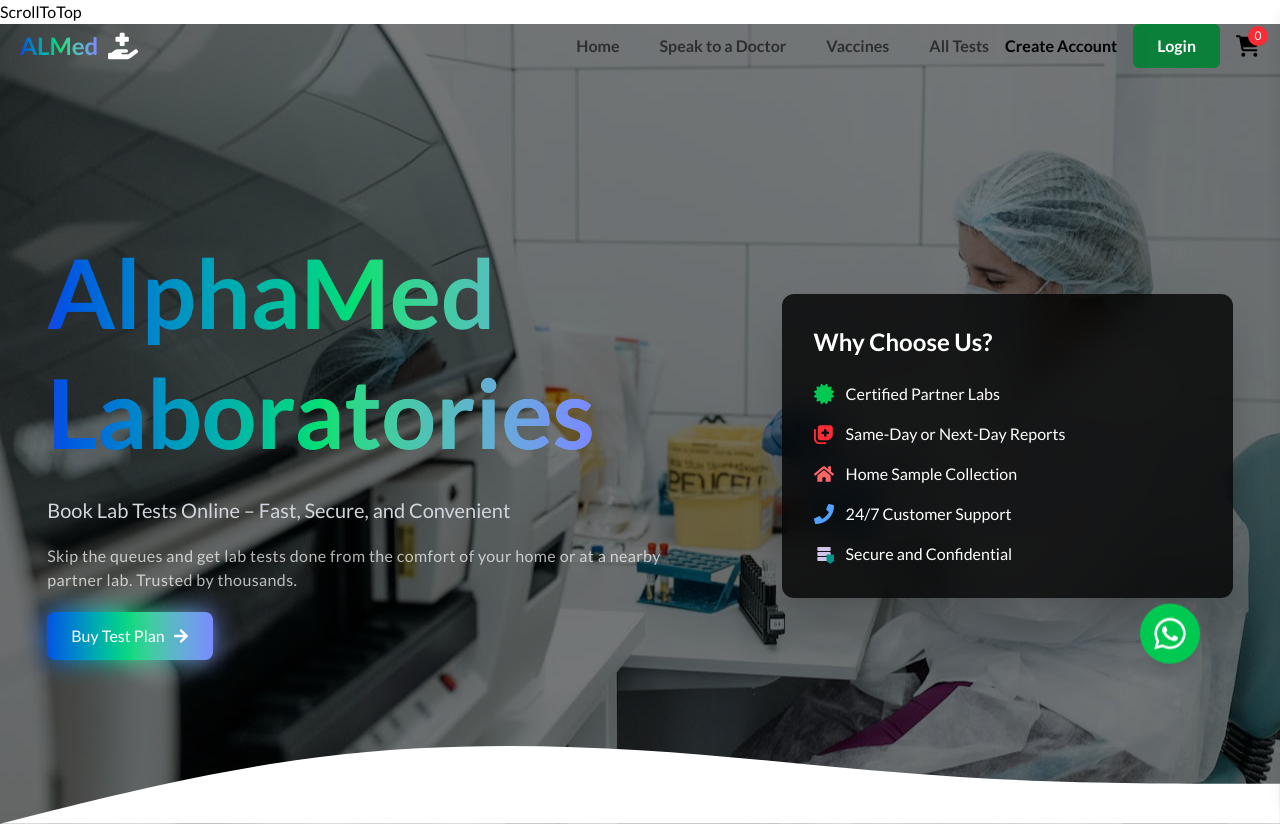
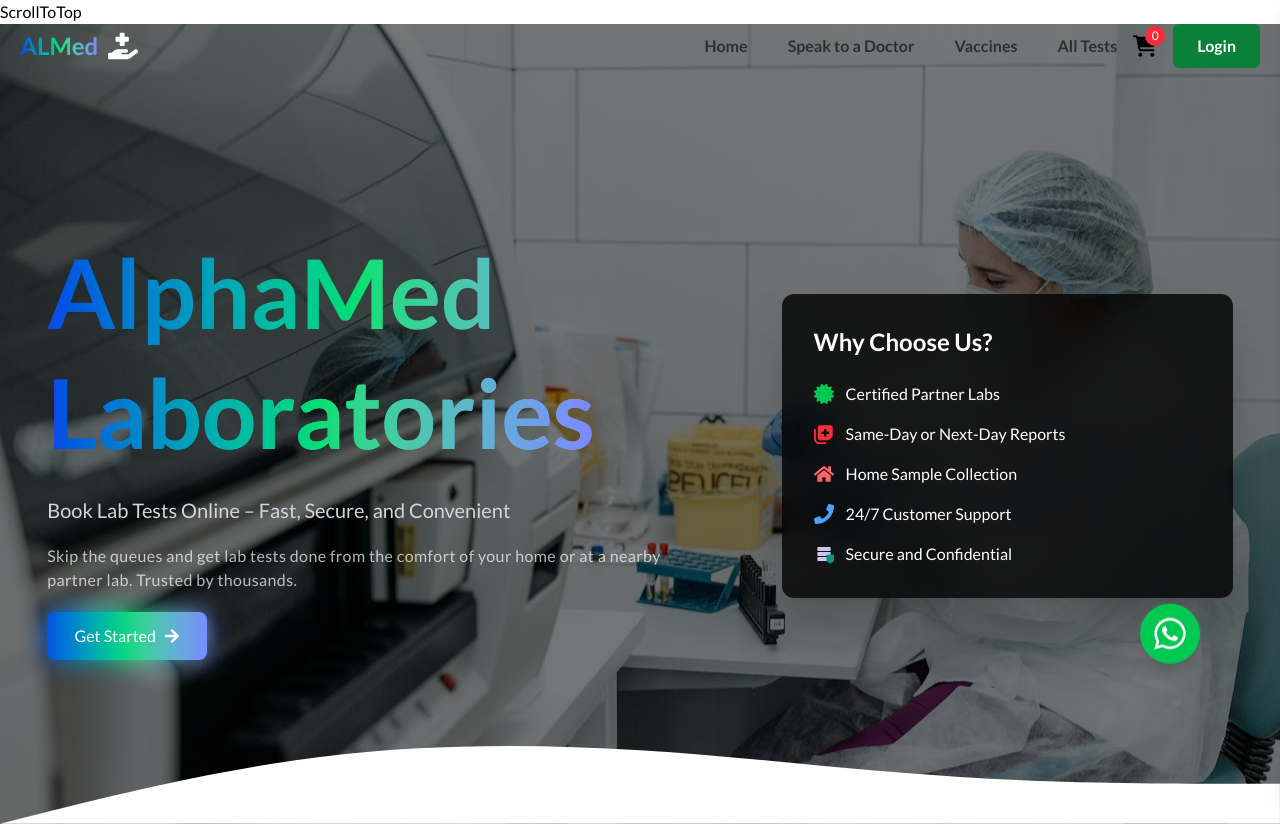
Before and after one commit to blaqnativity/gomy-project, a React (Vite) app: page / in a window 1280 px wide. Shown: the top 826 px of the page. Built offline with nearby package versions, Linux system fonts and the light colour scheme.

Commit message:
mobile navbar completed

```diff
--- a/src/components/Navbar.jsx
+++ b/src/components/Navbar.jsx
@@ -61,6 +61,15 @@
                   Welcome, {storedData.username}
                 </span>
               )}
+
+              {/* Cart Icon */}
+              <Link to="/cart" className="relative text-black dark:text-white">
+                <FaCartShopping className="text-2xl" />
+                <span className="absolute -top-2 -right-2 text-xs bg-red-500 text-white rounded-full w-5 h-5 flex items-center justify-center">
+                  {cartCount}
+                </span>
+              </Link>
+
               {/* Desktop Auth Buttons */}
               {storedData && storedData.email ? (
                 <button
@@ -72,12 +81,6 @@
               ) : (
                 <>
                   <Link
-                    to="/register"
-                    className="text-black dark:text-white font-semibold"
-                  >
-                    Create Account
-                  </Link>
-                  <Link
                     to="/login"
                     className="rounded-md bg-green-700/90 text-white px-6 py-2.5 font-semibold hover:bg-green-700 transition duration-300"
                   >
@@ -85,14 +88,6 @@
                   </Link>
                 </>
               )}
-
-              {/* Cart Icon */}
-              <Link to="/cart" className="relative text-black dark:text-white">
-                <FaCartShopping className="text-2xl" />
-                <span className="absolute -top-2 -right-2 text-xs bg-red-500 text-white rounded-full w-5 h-5 flex items-center justify-center">
-                  {cartCount}
-                </span>
-              </Link>
             </div>
 
             {/* Mobile Cart and Menu Button */}
--- a/src/pages/Home/Hero.jsx
+++ b/src/pages/Home/Hero.jsx
@@ -40,15 +40,13 @@
               </p>
               <div className="flex flex-col sm:flex-row space-y-4 sm:space-y-0 sm:space-x-4 ">
                 <Link
-                  to="/store"
+                  to="/register"
                   className="group relative w-full sm:w-auto px-6 py-3 min-w-[160px]"
                 >
                   <div className="absolute inset-0 bg-gradient-to-r from-blue-700 via-green-400 to-indigo-400 rounded-lg"></div>
                   <div className="absolute inset-0 bg-gradient-to-r from-blue-700 via-green-400 to-indigo-400 rounded-lg lg:blur-md blur-0 group-hover:opacity-60 transition-opacity duration-500"></div>
                   <div className="relative flex items-center justify-center gap-2">
-                    <span className="text-white font-medium">
-                      Buy Test Plan
-                    </span>
+                    <span className="text-white font-medium">Get Started</span>
                     <FaArrowRight />
                   </div>
                 </Link>
```
